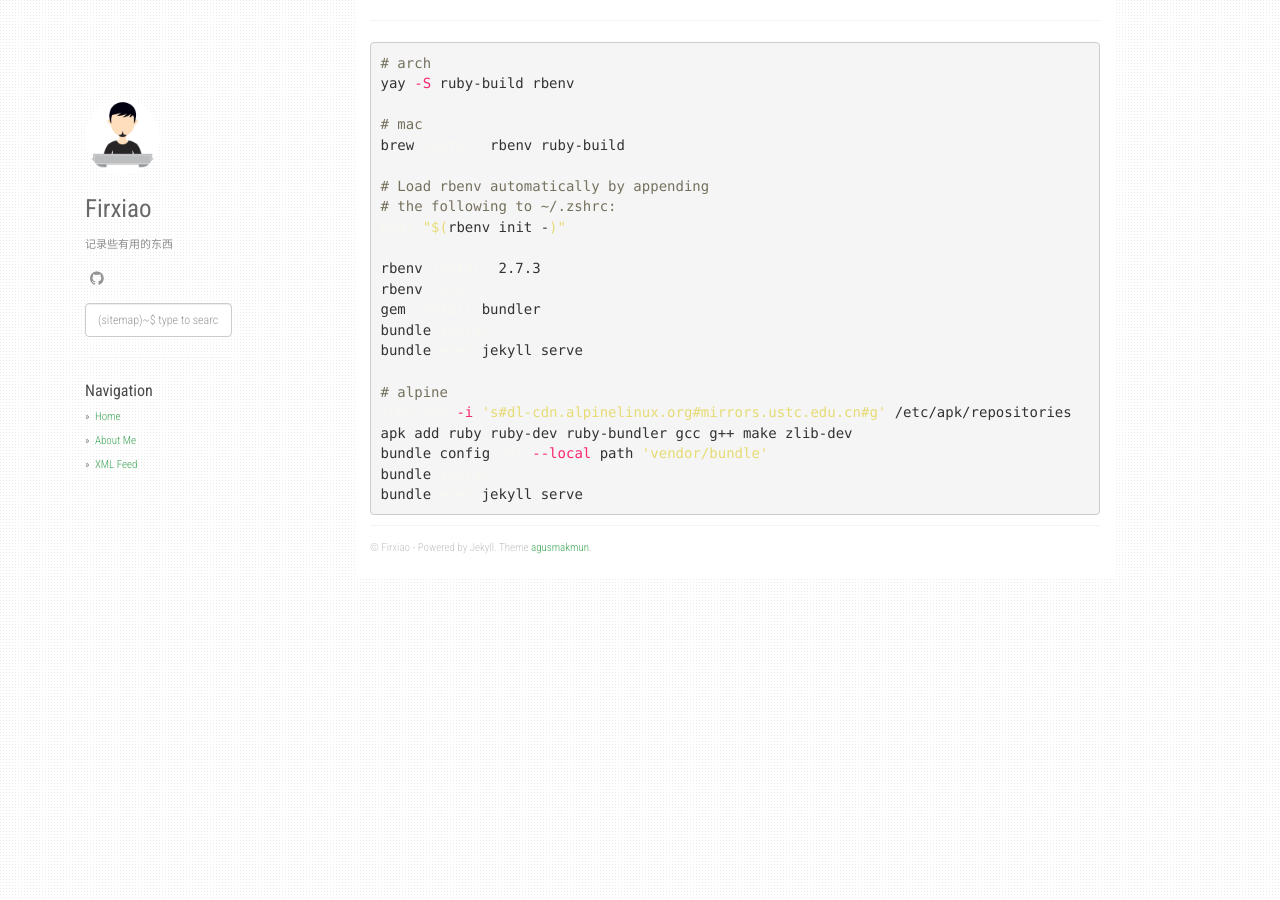
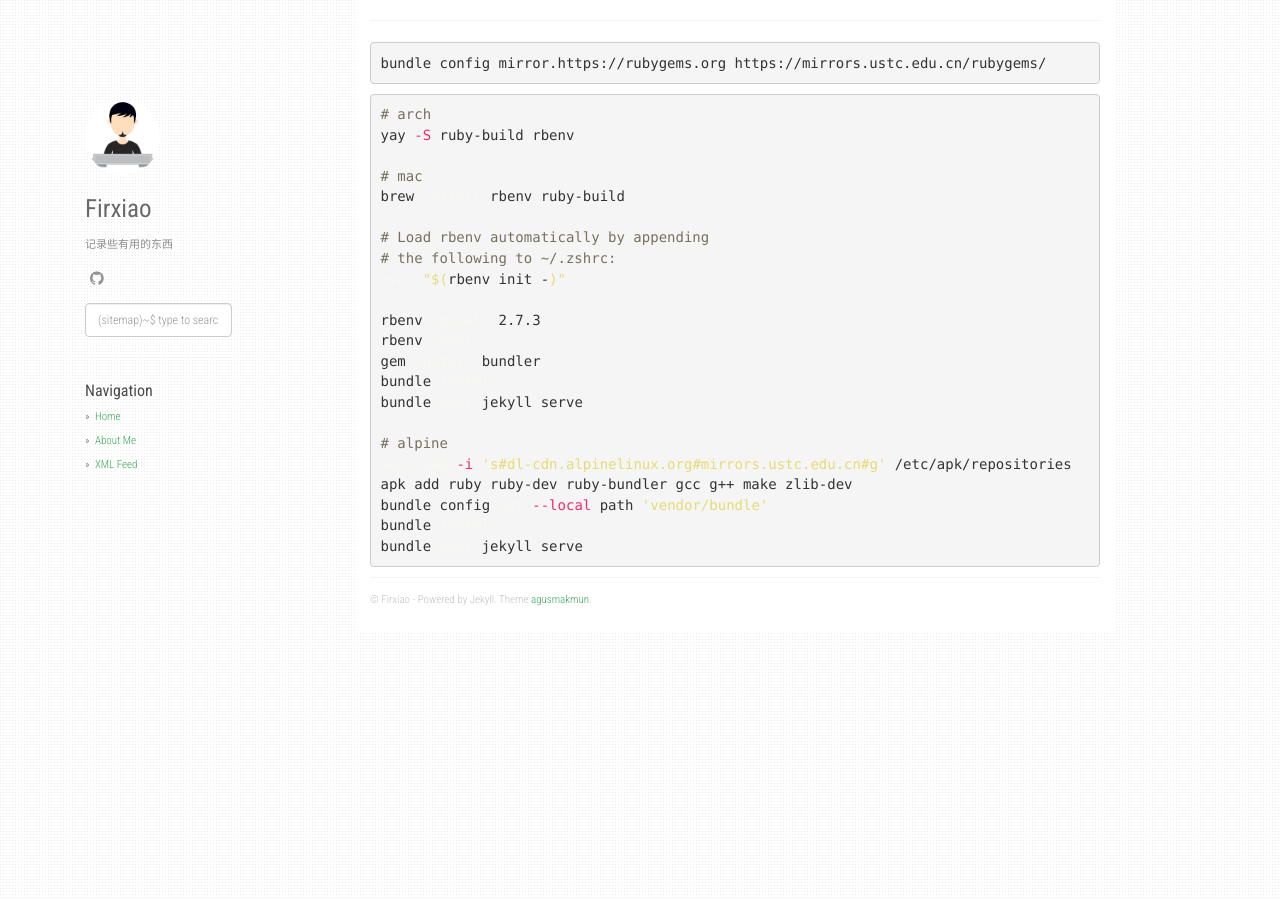
Before and after one commit to Firxiao/firxiao.github.io, a Jekyll site: the page built from note.md, in a window 1280 px wide. Built offline with Jekyll 4.4.1, drawn with Linux system fonts in a browser that asks for light colours; nearby versions of some CDN libraries; our own code applies the rules of GitHub Pages for plain Markdown files.

````diff
--- a/note.md
+++ b/note.md
@@ -1,3 +1,8 @@
+```
+bundle config mirror.https://rubygems.org https://mirrors.ustc.edu.cn/rubygems/
+```
+
+
 ```bash
 # arch
 yay -S ruby-build rbenv
````
Also changed, not shown: Gemfile.lock.
